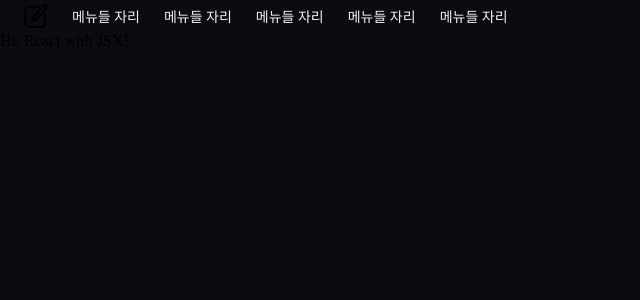
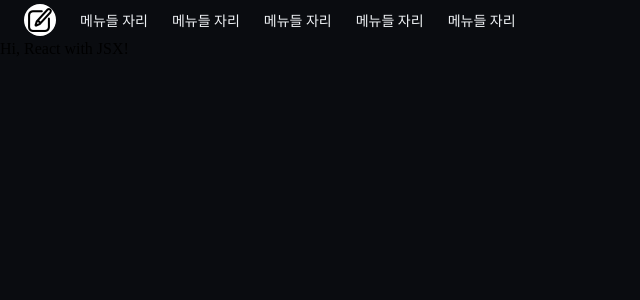
Before and after one commit to vinitus/practice-react, a React app: page / in a window 1280 px wide. Shown: the top 300 px of the page, without its empty margins (0-640 px from the left). Built offline with nearby package versions, Linux system fonts and the light colour scheme.

Commit message:
css: 로고 css

```diff
--- a/src/components/HeaderComponent.tsx
+++ b/src/components/HeaderComponent.tsx
@@ -31,6 +31,13 @@ const NavMenuWrapper = styled.div`
   color: var(--main-font);
 `;
 
+const Img = styled.img`
+  background-color: #ffffff;
+  border-radius: 20px;
+  object-fit: none;
+  width: 32px;
+`;
+
 export default function HeaderComponent() {
   console.log('HeaderComponent');
 
@@ -38,7 +45,7 @@ export default function HeaderComponent() {
     <Header>
       <Nav>
         <NavMenuWrapper>
-          <img src={editBtn} alt='' />
+          <Img src={editBtn} />
           <div>메뉴들 자리</div>
           <div>메뉴들 자리</div>
           <div>메뉴들 자리</div>
```
